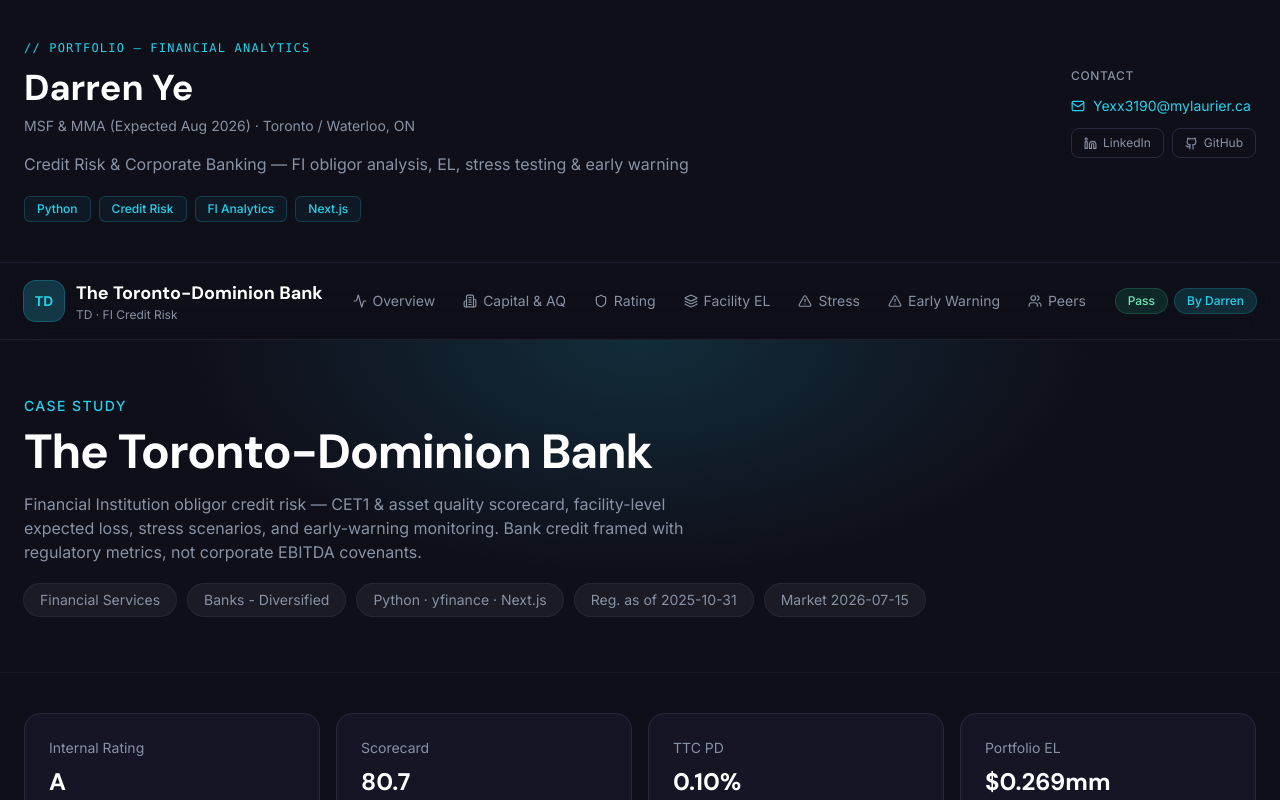
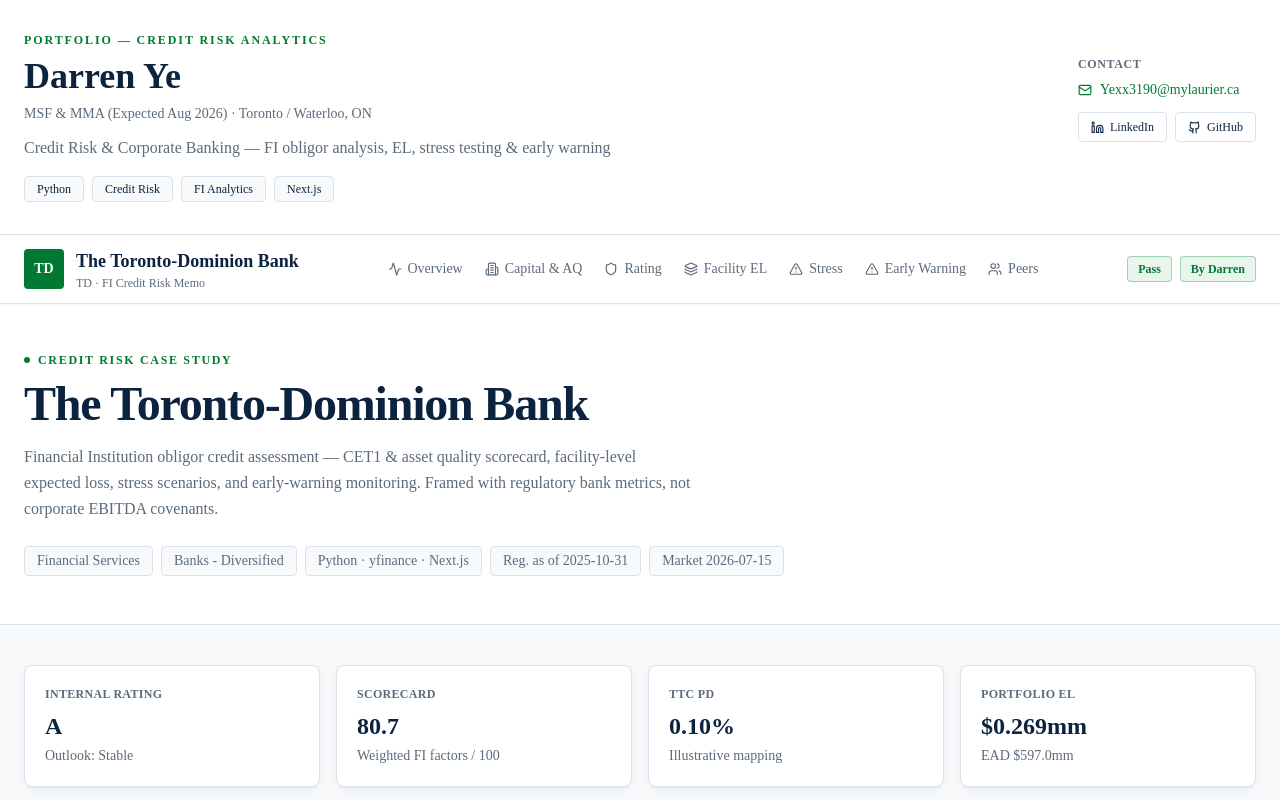
Before and after one commit to darrenye1/jpm-fi-credit-risk, a Next.js app: page / in a window 1280 px wide. Shown: the top 800 px of the page. Built offline with nearby package versions, Linux system fonts and the light colour scheme.

Commit message:
Restyle dashboard to white banking institutional theme

```diff
--- a/app/globals.css
+++ b/app/globals.css
@@ -1,4 +1,4 @@
-@import url("https://fonts.googleapis.com/css2?family=DM+Sans:ital,opsz,wght@0,9..40,400;0,9..40,600;0,9..40,700;1,9..40,400&family=Inter:wght@400;500;600&display=swap");
+@import url("https://fonts.googleapis.com/css2?family=Source+Sans+3:wght@400;500;600;700&family=Source+Serif+4:opsz,wght@8..60,500;8..60,600;8..60,700&display=swap");
 
 @tailwind base;
 @tailwind components;
@@ -9,13 +9,16 @@
 }
 
 body {
-  @apply bg-brand-dark text-white antialiased;
+  @apply bg-bank-bg text-bank-ink antialiased;
+  background-image:
+    linear-gradient(180deg, #eef2f6 0%, #f7f9fb 120px, #f7f9fb 100%);
+  min-height: 100vh;
 }
 
 .recharts-legend-item-text {
-  color: #8892a4 !important;
+  color: #64748b !important;
 }
 
 .recharts-cartesian-axis-tick-value {
-  fill: #8892a4;
+  fill: #64748b;
 }
--- a/components/charts.tsx
+++ b/components/charts.tsx
@@ -15,11 +15,18 @@
 } from "recharts";
 
 const tooltipStyle = {
-  backgroundColor: "#1a1a2e",
-  border: "1px solid #2a2a3e",
-  borderRadius: 12,
-  color: "#fff",
+  backgroundColor: "#FFFFFF",
+  border: "1px solid #D9E2EC",
+  borderRadius: 8,
+  color: "#0C2340",
+  boxShadow: "0 4px 12px rgba(12,35,64,0.08)",
 };
+
+const grid = "#E2E8F0";
+const tick = "#64748B";
+const green = "#007A33";
+const navy = "#0C2340";
+const slate = "#64748B";
 
 export function ScoreBreakdownChart({
   data,
@@ -30,16 +37,16 @@
     <div className="h-72 w-full">
       <ResponsiveContainer>
         <BarChart data={data} layout="vertical" margin={{ left: 24, right: 16 }}>
-          <CartesianGrid stroke="#2a2a3e" strokeDasharray="3 3" horizontal={false} />
-          <XAxis type="number" domain={[0, 30]} tick={{ fill: "#8892a4", fontSize: 12 }} />
+          <CartesianGrid stroke={grid} strokeDasharray="3 3" horizontal={false} />
+          <XAxis type="number" domain={[0, 30]} tick={{ fill: tick, fontSize: 12 }} />
           <YAxis
             type="category"
             dataKey="name"
             width={120}
-            tick={{ fill: "#8892a4", fontSize: 11 }}
+            tick={{ fill: tick, fontSize: 11 }}
           />
           <Tooltip contentStyle={tooltipStyle} />
-          <Bar dataKey="weighted" name="Weighted score" fill="#22d3ee" radius={[0, 6, 6, 0]} />
+          <Bar dataKey="weighted" name="Weighted score" fill={green} radius={[0, 4, 4, 0]} />
         </BarChart>
       </ResponsiveContainer>
     </div>
@@ -60,16 +67,16 @@
     <div className="h-72 w-full">
       <ResponsiveContainer>
         <LineChart data={scaled}>
-          <CartesianGrid stroke="#2a2a3e" strokeDasharray="3 3" />
-          <XAxis dataKey="year" tick={{ fill: "#8892a4", fontSize: 12 }} />
-          <YAxis tick={{ fill: "#8892a4", fontSize: 12 }} />
+          <CartesianGrid stroke={grid} strokeDasharray="3 3" />
+          <XAxis dataKey="year" tick={{ fill: tick, fontSize: 12 }} />
+          <YAxis tick={{ fill: tick, fontSize: 12 }} />
           <Tooltip contentStyle={tooltipStyle} />
           <Legend />
           <Line
             type="monotone"
             dataKey="revenueBn"
             name="Revenue ($B)"
-            stroke="#22d3ee"
+            stroke={navy}
             strokeWidth={2}
             dot={false}
           />
@@ -77,7 +84,7 @@
             type="monotone"
             dataKey="netIncomeBn"
             name="Net Income ($B)"
-            stroke="#a78bfa"
+            stroke={green}
             strokeWidth={2}
             dot={false}
           />
@@ -96,13 +103,13 @@
     <div className="h-72 w-full">
       <ResponsiveContainer>
         <BarChart data={data}>
-          <CartesianGrid stroke="#2a2a3e" strokeDasharray="3 3" />
-          <XAxis dataKey="name" tick={{ fill: "#8892a4", fontSize: 11 }} />
-          <YAxis tick={{ fill: "#8892a4", fontSize: 12 }} />
+          <CartesianGrid stroke={grid} strokeDasharray="3 3" />
+          <XAxis dataKey="name" tick={{ fill: tick, fontSize: 11 }} />
+          <YAxis tick={{ fill: tick, fontSize: 12 }} />
           <Tooltip contentStyle={tooltipStyle} />
           <Legend />
-          <Bar dataKey="el" name="EL ($mm)" fill="#22d3ee" radius={[6, 6, 0, 0]} />
-          <Bar dataKey="pd" name="PD (%)" fill="#a78bfa" radius={[6, 6, 0, 0]} />
+          <Bar dataKey="el" name="EL ($mm)" fill={navy} radius={[4, 4, 0, 0]} />
+          <Bar dataKey="pd" name="PD (%)" fill={green} radius={[4, 4, 0, 0]} />
         </BarChart>
       </ResponsiveContainer>
     </div>
@@ -123,13 +130,13 @@
     <div className="h-64 w-full">
       <ResponsiveContainer>
         <BarChart data={rows}>
-          <CartesianGrid stroke="#2a2a3e" strokeDasharray="3 3" />
-          <XAxis dataKey="ticker" tick={{ fill: "#8892a4", fontSize: 12 }} />
-          <YAxis tick={{ fill: "#8892a4", fontSize: 12 }} unit="%" />
+          <CartesianGrid stroke={grid} strokeDasharray="3 3" />
+          <XAxis dataKey="ticker" tick={{ fill: tick, fontSize: 12 }} />
+          <YAxis tick={{ fill: tick, fontSize: 12 }} unit="%" />
           <Tooltip contentStyle={tooltipStyle} />
-          <Bar dataKey="cet1" name="CET1 %" radius={[6, 6, 0, 0]}>
+          <Bar dataKey="cet1" name="CET1 %" radius={[4, 4, 0, 0]}>
             {rows.map((entry) => (
-              <Cell key={entry.ticker} fill={entry.focus ? "#22d3ee" : "#6366f1"} />
+              <Cell key={entry.ticker} fill={entry.focus ? green : slate} />
             ))}
           </Bar>
         </BarChart>
--- a/components/layout.tsx
+++ b/components/layout.tsx
@@ -24,24 +24,24 @@
 
 export function ProfileBanner() {
   return (
-    <section className="border-b border-brand-border/60 bg-brand-dark">
-      <div className="mx-auto max-w-7xl px-6 py-10">
-        <p className="mb-3 font-mono text-xs uppercase tracking-widest text-brand-accent">
-          // Portfolio — Financial Analytics
+    <section className="border-b border-bank-border bg-white">
+      <div className="mx-auto max-w-7xl px-6 py-8">
+        <p className="mb-2 text-xs font-semibold uppercase tracking-[0.16em] text-bank-green">
+          Portfolio — Credit Risk Analytics
         </p>
 
         <div className="flex flex-col gap-8 lg:flex-row lg:items-start lg:justify-between">
           <div className="max-w-2xl">
-            <h1 className="font-display text-3xl font-bold text-white md:text-4xl">
+            <h1 className="font-display text-3xl font-semibold text-bank-ink md:text-4xl">
               {author.name}
             </h1>
-            <p className="mt-2 text-sm text-brand-muted">{author.title}</p>
-            <p className="mt-4 text-brand-muted">{author.tagline}</p>
-            <div className="mt-5 flex flex-wrap gap-2">
+            <p className="mt-2 text-sm text-bank-muted">{author.title}</p>
+            <p className="mt-3 text-bank-muted">{author.tagline}</p>
+            <div className="mt-4 flex flex-wrap gap-2">
               {author.skills.map((skill) => (
                 <span
                   key={skill}
-                  className="rounded-md border border-brand-accent/20 bg-brand-accent/5 px-3 py-1 text-xs font-medium text-brand-accent"
+                  className="rounded border border-bank-border bg-bank-bg px-3 py-1 text-xs font-medium text-bank-ink"
                 >
                   {skill}
                 </span>
@@ -50,12 +50,12 @@
           </div>
 
           <div className="shrink-0">
-            <p className="mb-3 text-xs font-medium uppercase tracking-wider text-brand-muted">
+            <p className="mb-2 text-xs font-semibold uppercase tracking-wider text-bank-muted">
               Contact
             </p>
             <a
               href={`mailto:${author.email}`}
-              className="flex items-center gap-2 text-sm text-brand-accent transition hover:text-white"
+              className="flex items-center gap-2 text-sm font-medium text-bank-green hover:underline"
             >
               <Mail size={14} />
               {author.email}
@@ -65,7 +65,7 @@
                 href={author.linkedin}
                 target="_blank"
                 rel="noopener noreferrer"
-                className="flex items-center gap-1.5 rounded-lg border border-brand-border px-3 py-1.5 text-xs text-brand-muted transition hover:border-brand-accent/40 hover:text-white"
+                className="flex items-center gap-1.5 rounded border border-bank-border bg-white px-3 py-1.5 text-xs font-medium text-bank-ink transition hover:border-bank-green hover:text-bank-green"
               >
                 <Linkedin size={13} />
                 LinkedIn
@@ -74,7 +74,7 @@
                 href={author.github}
                 target="_blank"
                 rel="noopener noreferrer"
-                className="flex items-center gap-1.5 rounded-lg border border-brand-border px-3 py-1.5 text-xs text-brand-muted transition hover:border-brand-accent/40 hover:text-white"
+                className="flex items-center gap-1.5 rounded border border-bank-border bg-white px-3 py-1.5 text-xs font-medium text-bank-ink transition hover:border-bank-green hover:text-bank-green"
               >
                 <Github size={13} />
                 GitHub
@@ -97,23 +97,23 @@
   status: string;
 }) {
   return (
-    <header className="sticky top-0 z-50 border-b border-brand-border/60 bg-brand-dark/80 backdrop-blur-xl">
-      <div className="mx-auto flex max-w-7xl items-center justify-between px-6 py-4">
+    <header className="sticky top-0 z-50 border-b border-bank-border bg-white/95 shadow-sm backdrop-blur">
+      <div className="mx-auto flex max-w-7xl items-center justify-between px-6 py-3">
         <div className="flex items-center gap-3">
-          <div className="flex h-10 w-10 items-center justify-center rounded-xl bg-brand-accent/20 font-display text-sm font-bold text-brand-accent ring-1 ring-brand-accent/40">
+          <div className="flex h-10 w-10 items-center justify-center rounded bg-bank-green font-display text-sm font-bold text-white">
             TD
           </div>
           <div>
-            <h1 className="font-display text-lg font-bold text-white">{name}</h1>
-            <p className="text-xs text-brand-muted">{ticker} · FI Credit Risk</p>
+            <h1 className="font-display text-base font-semibold text-bank-ink md:text-lg">{name}</h1>
+            <p className="text-xs text-bank-muted">{ticker} · FI Credit Risk Memo</p>
           </div>
         </div>
-        <nav className="hidden items-center gap-1 lg:flex">
+        <nav className="hidden items-center gap-0.5 lg:flex">
           {links.map(({ href, label, icon: Icon }) => (
             <a
               key={href}
               href={href}
-              className="flex items-center gap-1.5 rounded-lg px-3 py-2 text-sm text-brand-muted transition hover:bg-white/5 hover:text-white"
+              className="flex items-center gap-1.5 rounded px-2.5 py-2 text-sm text-bank-muted transition hover:bg-bank-navySoft hover:text-bank-ink"
             >
               <Icon size={14} />
               {label}
@@ -143,40 +143,39 @@
   marketAsOf: string;
 }) {
   return (
-    <div className="relative overflow-hidden border-b border-brand-border/40 py-14">
-      <div className="absolute inset-0 bg-[radial-gradient(ellipse_at_top,_var(--tw-gradient-stops))] from-brand-accent/15 via-transparent to-transparent" />
-      <div className="relative mx-auto max-w-7xl px-6">
-        <p className="mb-3 text-sm font-medium uppercase tracking-widest text-brand-accent">
-          Case Study
-        </p>
-        <h2 className="font-display text-4xl font-bold tracking-tight text-white md:text-5xl">
+    <div className="border-b border-bank-border bg-white">
+      <div className="mx-auto max-w-7xl px-6 py-12">
+        <div className="mb-3 flex items-center gap-2">
+          <span className="h-1.5 w-1.5 rounded-full bg-bank-green" />
+          <p className="text-xs font-semibold uppercase tracking-[0.14em] text-bank-green">
+            Credit Risk Case Study
+          </p>
+        </div>
+        <h2 className="max-w-4xl font-display text-3xl font-semibold tracking-tight text-bank-ink md:text-5xl">
           {name}
         </h2>
-        <p className="mt-4 max-w-2xl text-brand-muted">
-          Financial Institution obligor credit risk — CET1 &amp; asset quality scorecard, facility-level
-          expected loss, stress scenarios, and early-warning monitoring. Bank credit framed with
-          regulatory metrics, not corporate EBITDA covenants.
+        <p className="mt-4 max-w-2xl text-base leading-relaxed text-bank-muted">
+          Financial Institution obligor credit assessment — CET1 &amp; asset quality scorecard,
+          facility-level expected loss, stress scenarios, and early-warning monitoring. Framed with
+          regulatory bank metrics, not corporate EBITDA covenants.
         </p>
-        <div className="mt-5 flex flex-wrap gap-3">
-          <span className="rounded-full bg-white/5 px-4 py-1.5 text-sm text-brand-muted ring-1 ring-white/10">
-            {sector}
-          </span>
-          <span className="rounded-full bg-white/5 px-4 py-1.5 text-sm text-brand-muted ring-1 ring-white/10">
-            {industry}
-          </span>
-          <span className="rounded-full bg-white/5 px-4 py-1.5 text-sm text-brand-muted ring-1 ring-white/10">
-            Python · yfinance · Next.js
-          </span>
-          {regulatoryAsOf && (
-            <span className="rounded-full bg-white/5 px-4 py-1.5 text-sm text-brand-muted ring-1 ring-white/10">
-              Reg. as of {regulatoryAsOf}
-            </span>
-          )}
-          {marketAsOf && (
-            <span className="rounded-full bg-white/5 px-4 py-1.5 text-sm text-brand-muted ring-1 ring-white/10">
-              Market {marketAsOf}
-            </span>
-          )}
+        <div className="mt-6 flex flex-wrap gap-2">
+          {[
+            sector,
+            industry,
+            "Python · yfinance · Next.js",
+            regulatoryAsOf ? `Reg. as of ${regulatoryAsOf}` : "",
+            marketAsOf ? `Market ${marketAsOf}` : "",
+          ]
+            .filter(Boolean)
+            .map((tag) => (
+              <span
+                key={tag}
+                className="rounded border border-bank-border bg-bank-bg px-3 py-1 text-sm text-bank-muted"
+              >
+                {tag}
+              </span>
+            ))}
         </div>
       </div>
     </div>
@@ -185,11 +184,11 @@
 
 export function Footer({ disclaimer }: { disclaimer: string }) {
   return (
-    <footer className="border-t border-brand-border py-10 text-center text-sm text-brand-muted">
+    <footer className="border-t border-bank-border bg-white py-10 text-center text-sm text-bank-muted">
       <p>
         Built by {author.name} · FI Credit Risk portfolio project · For educational purposes only
       </p>
-      <p className="mx-auto mt-3 max-w-3xl text-xs leading-relaxed opacity-80">{disclaimer}</p>
+      <p className="mx-auto mt-3 max-w-3xl text-xs leading-relaxed">{disclaimer}</p>
     </footer>
   );
 }
--- a/components/ui.tsx
+++ b/components/ui.tsx
@@ -13,10 +13,10 @@
   children: ReactNode;
 }) {
   return (
-    <section id={id} className="scroll-mt-24 py-16 border-t border-brand-border/50">
+    <section id={id} className="scroll-mt-24 border-t border-bank-border py-14">
       <div className="mb-8">
-        <h2 className="font-display text-3xl font-bold text-white">{title}</h2>
-        {subtitle && <p className="mt-2 text-brand-muted max-w-2xl">{subtitle}</p>}
+        <h2 className="font-display text-2xl font-semibold text-bank-ink md:text-3xl">{title}</h2>
+        {subtitle && <p className="mt-2 max-w-2xl text-bank-muted">{subtitle}</p>}
       </div>
       {children}
     </section>
@@ -33,7 +33,7 @@
   return (
     <div
       className={clsx(
-        "rounded-2xl border border-brand-border bg-brand-card/60 backdrop-blur-sm p-6",
+        "rounded-lg border border-bank-border bg-bank-card p-5 shadow-bank",
         className
       )}
     >
@@ -55,15 +55,15 @@
 }) {
   return (
     <Card>
-      <p className="text-sm text-brand-muted">{label}</p>
-      <p className="mt-2 font-display text-2xl font-bold text-white">{value}</p>
+      <p className="text-xs font-semibold uppercase tracking-wide text-bank-muted">{label}</p>
+      <p className="mt-2 font-display text-2xl font-semibold text-bank-ink">{value}</p>
       {change && (
         <p
           className={clsx(
-            "mt-1 text-sm font-medium",
-            positive === true && "text-emerald-400",
-            positive === false && "text-red-400",
-            positive === undefined && "text-brand-muted"
+            "mt-1 text-sm",
+            positive === true && "text-bank-green",
+            positive === false && "text-bank-danger",
+            positive === undefined && "text-bank-muted"
           )}
         >
           {change}
@@ -75,7 +75,7 @@
 
 export function Badge({ children }: { children: ReactNode }) {
   return (
-    <span className="inline-flex items-center rounded-full bg-brand-accent/15 px-3 py-1 text-xs font-medium text-brand-accent ring-1 ring-brand-accent/30">
+    <span className="inline-flex items-center rounded border border-bank-green/30 bg-bank-greenSoft px-2.5 py-1 text-xs font-semibold text-bank-green">
       {children}
     </span>
   );
@@ -84,12 +84,12 @@
 export function StatusPill({ status }: { status: string }) {
   const tone =
     status === "Pass" || status === "Stable" || status === "Stable-Positive"
-      ? "bg-emerald-500/15 text-emerald-300 ring-emerald-400/30"
+      ? "bg-bank-greenSoft text-bank-green border-bank-green/30"
       : status === "Watch" || status === "Negative"
-        ? "bg-amber-500/15 text-amber-300 ring-amber-400/30"
-        : "bg-red-500/15 text-red-300 ring-red-400/30";
+        ? "bg-amber-50 text-bank-warn border-amber-200"
+        : "bg-red-50 text-bank-danger border-red-200";
   return (
-    <span className={clsx("inline-flex rounded-full px-3 py-1 text-xs font-medium ring-1", tone)}>
+    <span className={clsx("inline-flex rounded border px-2.5 py-1 text-xs font-semibold", tone)}>
       {status}
     </span>
   );
--- a/tailwind.config.ts
+++ b/tailwind.config.ts
@@ -4,18 +4,35 @@
   theme: {
     extend: {
       colors: {
+        bank: {
+          bg: "#F7F9FB",
+          card: "#FFFFFF",
+          ink: "#0C2340",
+          muted: "#5B6B7C",
+          border: "#D9E2EC",
+          green: "#007A33",
+          greenSoft: "#E8F5EC",
+          navy: "#0C2340",
+          navySoft: "#E8EEF5",
+          warn: "#B45309",
+          danger: "#B91C1C",
+        },
+        // keep brand.* aliases so older classnames still resolve during transition
         brand: {
-          red: "#CC0000",
-          dark: "#0f0f1a",
-          card: "#1a1a2e",
-          border: "#2a2a3e",
-          muted: "#8892a4",
-          accent: "#22d3ee",
+          dark: "#F7F9FB",
+          card: "#FFFFFF",
+          border: "#D9E2EC",
+          muted: "#5B6B7C",
+          accent: "#007A33",
+          red: "#B91C1C",
         },
       },
       fontFamily: {
-        sans: ["Inter", "system-ui", "sans-serif"],
-        display: ["DM Sans", "Inter", "sans-serif"],
+        sans: ["Source Sans 3", "Segoe UI", "sans-serif"],
+        display: ["Source Serif 4", "Georgia", "serif"],
+      },
+      boxShadow: {
+        bank: "0 1px 2px rgba(12, 35, 64, 0.04), 0 4px 12px rgba(12, 35, 64, 0.04)",
       },
     },
   },
```
Also changed, not shown: app/page.tsx (+53 -53 lines), public/favicon.svg.
